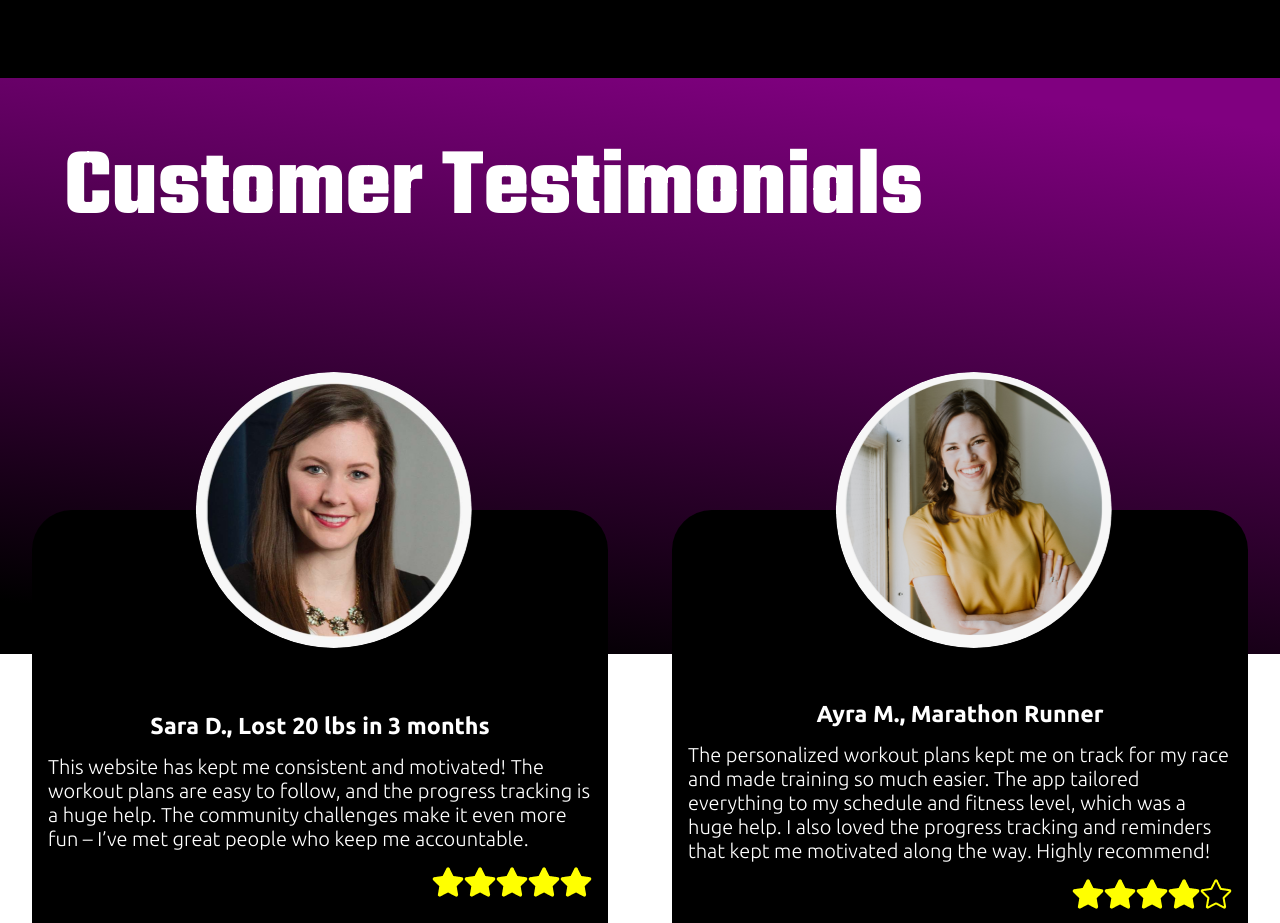
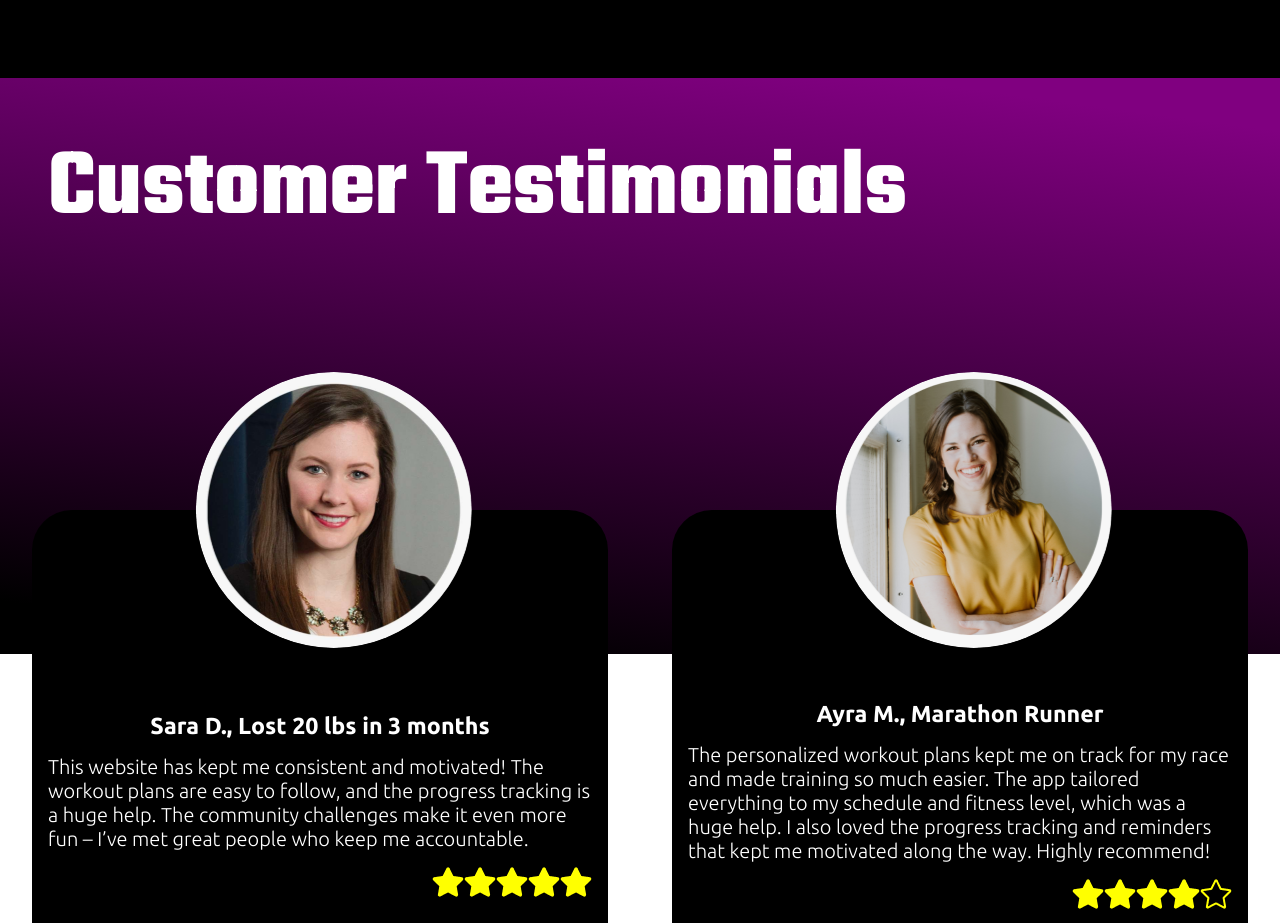
Before and after one commit to AleenaJabeen/Fitness-App, a React (Create React App) app: page /home in a window 1280 px wide. Shown: the part 1880-2803 px from the top of the page. Built offline with nearby package versions, Linux system fonts and the light colour scheme.

Commit message:
Update Testimonials.module.css

```diff
--- a/src/styles/HomeStyles/Testimonials.module.css
+++ b/src/styles/HomeStyles/Testimonials.module.css
@@ -24,7 +24,7 @@ text-align: center;
 text-underline-position: from-font;
 text-decoration-skip-ink: none;
 color: var(--input-border-color);
-padding: 1rem 0rem 0rem 2rem;
+padding: 1rem 0rem 0rem 1rem;
 }
 .testimonials{
     margin-top:-10rem;
```
